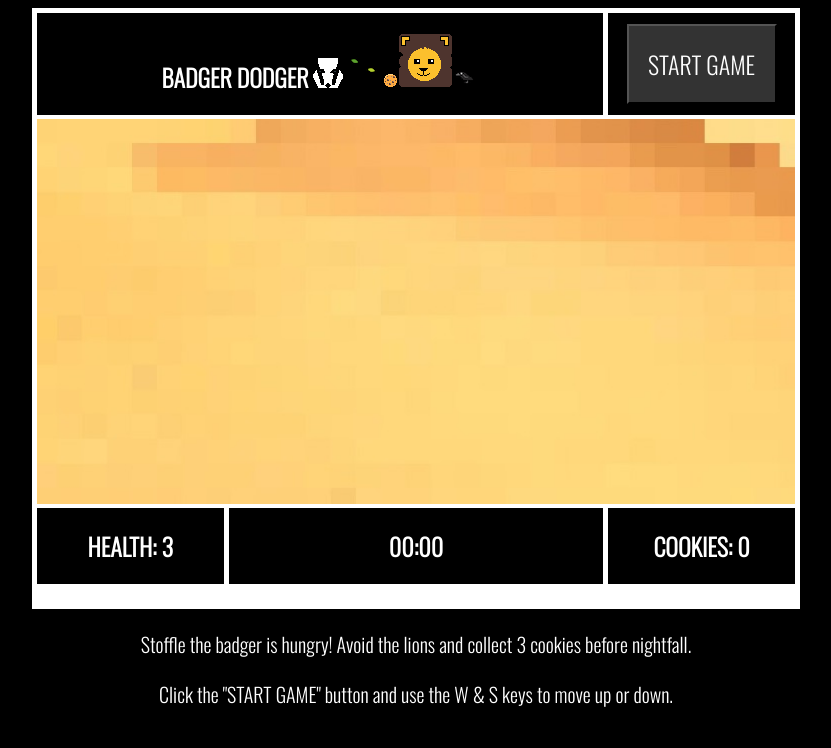
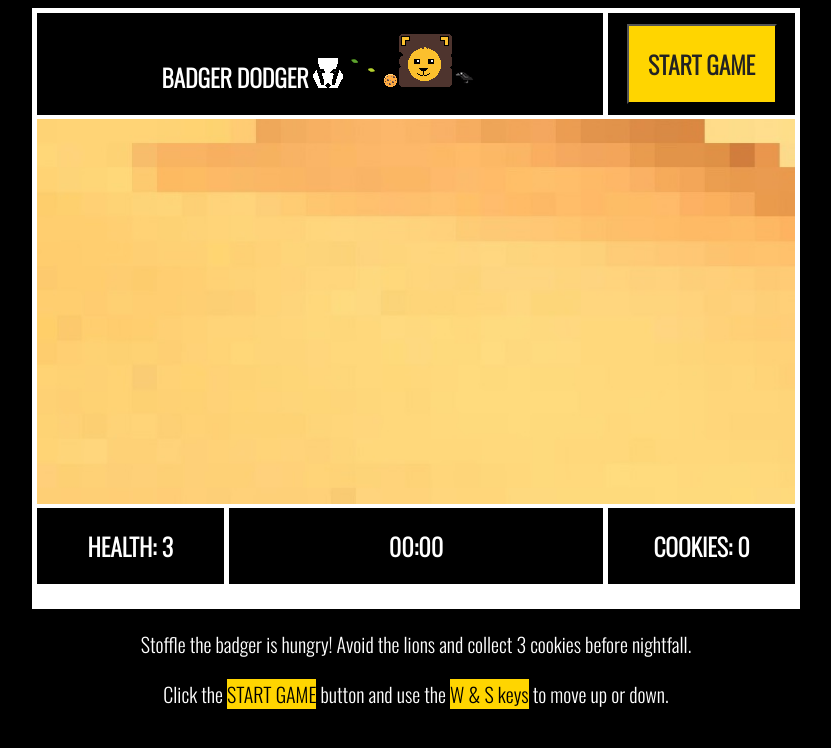
Before and after one commit to jimmygranadino/badgerdodger, a plain HTML site: page index.html in a window 1280 px wide. Shown: the whole page, without its empty margins (224-1055 px from the left). Drawn offline with nearby package versions, Linux system fonts and the light colour scheme.

Commit message:
accessibility

```diff
--- a/index.html
+++ b/index.html
@@ -22,7 +22,7 @@
     </div>
     <div id="instructions">
         <p>Stoffle the badger is hungry! Avoid the lions and collect 3 cookies before nightfall. </p>
-        <p>Click the "START GAME" button and use the W & S keys to move up or down.</p>
+        <p>Click the <mark>START GAME</mark> button and use the <mark>W & S keys</mark> to move up or down.</p>
     </div>
     <script src="app.js"></script>
 </body>
--- a/style.css
+++ b/style.css
@@ -59,11 +59,16 @@ canvas {
 }
 
 #startButton {
-  color: #ffffff;
+  color: #222222;
   font-size: 24px;
+  font-weight: 900;
   height: 80px;
   width: 150px;
-  background-color: #333333;
+  background-color: #ffd500;
+}
+
+mark {
+  background-color: #ffd500;
 }
 
 main {
```
